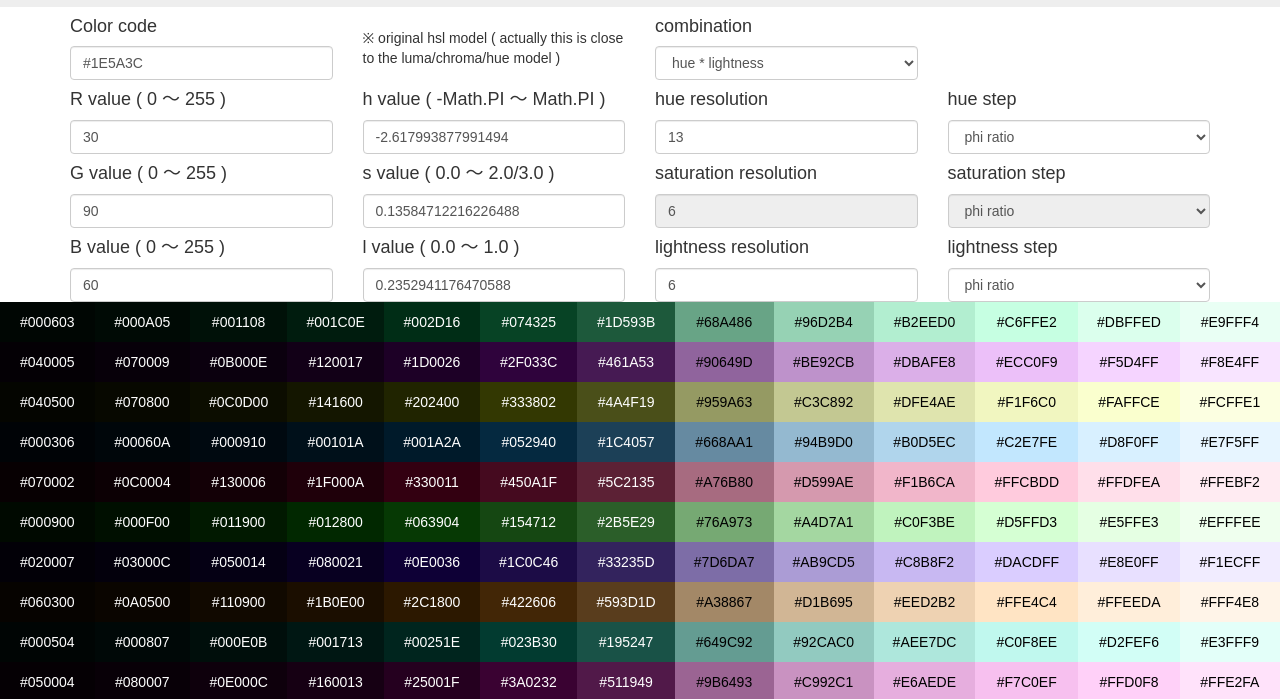
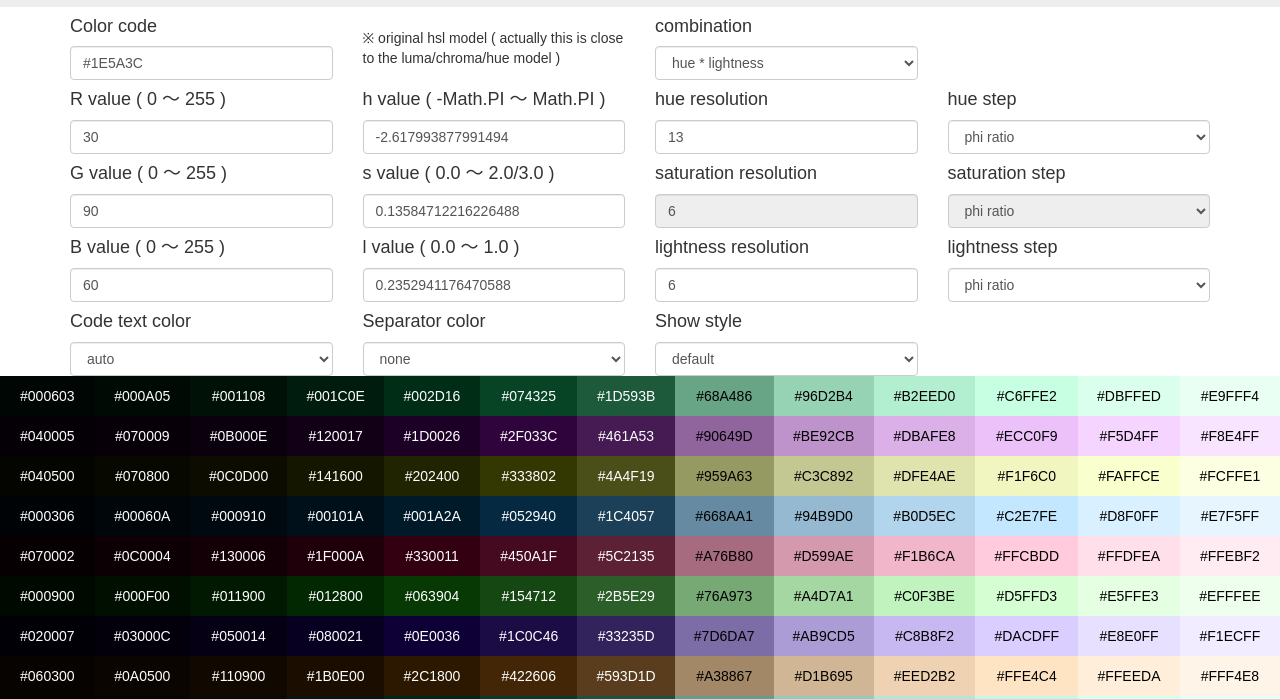
Before and after one commit to wraith13/wraith13.github.io, a plain HTML site: page phi-ratio-coloring/phi-ratio-coloring.htm in a window 1280 px wide. Shown: the part 96-795 px from the top of the page. Drawn offline with nearby package versions, Linux system fonts and the light colour scheme; some packages are replaced by stand-ins of ours; a script that the page names is missing.

Commit message:
🛠 phi ratio coloring ( WIP )

```diff
--- a/phi-ratio-coloring/phi-ratio-coloring.htm
+++ b/phi-ratio-coloring/phi-ratio-coloring.htm
@@ -107,7 +107,22 @@
                         <h4>lightness step</h4>
                         <select class="form-control" ng-model="model.lightnessStep" ng-options="item for item in ['phi ratio', 'equal share']" ng-disabled="'hue * saturation' === model.combination" ></select>
 					</div>
+                </div>
+				<div class="row">
+					<div class="col-md-3">
+						<h4>Code text color</h4>
+                        <select class="form-control" ng-model="model.textColor" ng-options="item for item in ['auto', 'white', 'black', 'none']" ></select>
+					</div>
+					<div class="col-md-3">
+                        <h4>Separator color</h4>
+                        <select class="form-control" ng-model="model.separatorColor" ng-options="item for item in ['white', 'black', 'none']" ></select>
+					</div>
+					<div class="col-md-3">
+                        <h4>Show style</h4>
+                        <select class="form-control" ng-model="model.showStyle" ng-options="item for item in ['default', 'full screen']" ></select>
+					</div>
 				</div>
+
             </div>
         </div>
 		<div>
--- a/phi-ratio-coloring/phi-ratio-coloring.js
+++ b/phi-ratio-coloring/phi-ratio-coloring.js
@@ -47,6 +47,9 @@ app.controller("phi-ratio-coloring", function ($rootScope, $window, $scope, $htt
 		saturationStep: "phi ratio",
 		lightnessResolution: 6,
 		lightnessStep: "phi ratio",
+		textColor: "auto",
+		separatorColor: "none",
+		showStyle: "default"
 	};
 
 	$scope.getRgb  = function() {
@@ -137,11 +140,22 @@ app.controller("phi-ratio-coloring", function ($rootScope, $window, $scope, $htt
 		}
 		return regulateHsl(hsl);
 	};
+	$scope.getTextColor = function(expression) {
+		switch($scope.model.textColor)
+		{
+		case "auto":
+			return expression.l <= 0.5 ? "#FFFFFF": "#000000";
+		case "none":
+			return "rgba(0,0,0,0)"
+		default:
+			return $scope.model.textColor;
+		}
+	};
 	$scope.calcStyleBase = function(expression) {
 		return {
 			"width": "calc(100vw / 3)",
 			"height": "5vh",
-			"color": expression.l <= 0.5 ? "#FFFFFF": "#000000",
+			"color": $scope.getTextColor(expression),
 			"background-color": rgbForStyle(clipRgb(hslToRgb(expression)))
 		};
 	};
@@ -149,7 +163,9 @@ app.controller("phi-ratio-coloring", function ($rootScope, $window, $scope, $htt
 		return $scope.calcStyleBase($scope.calcHsl(h, s, l));
 	};
 	$scope.calcCode = function(h, s, l) {
-		return rgbForStyle(clipRgb(hslToRgb($scope.calcHsl(h, s, l))));
+		return "none" === $scope.model.textColor ?
+			"":
+			rgbForStyle(clipRgb(hslToRgb($scope.calcHsl(h, s, l))));
 	};
 	$scope.makeRange = function(min, max, step) {
 		if (undefined === step) {
```
